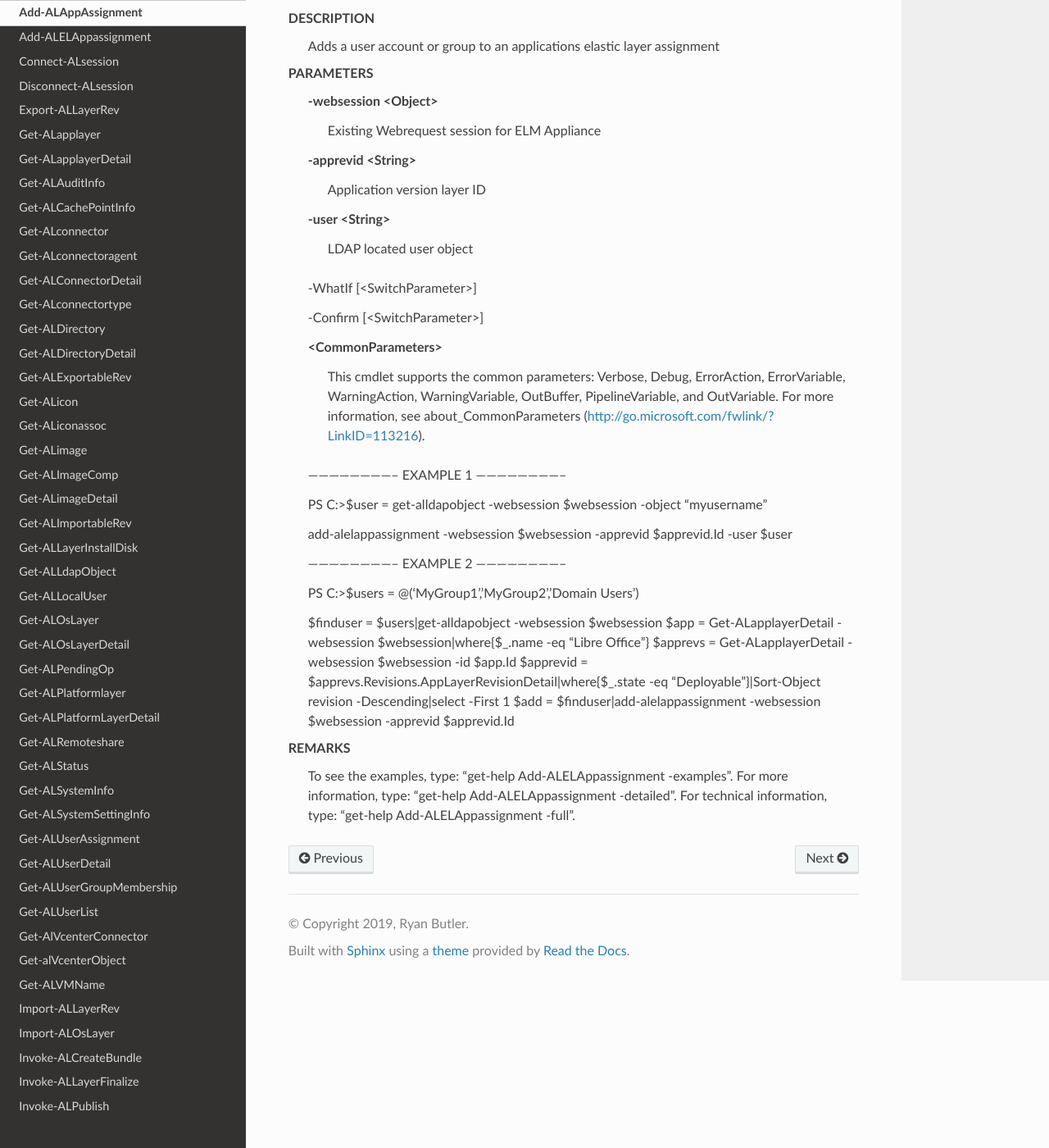
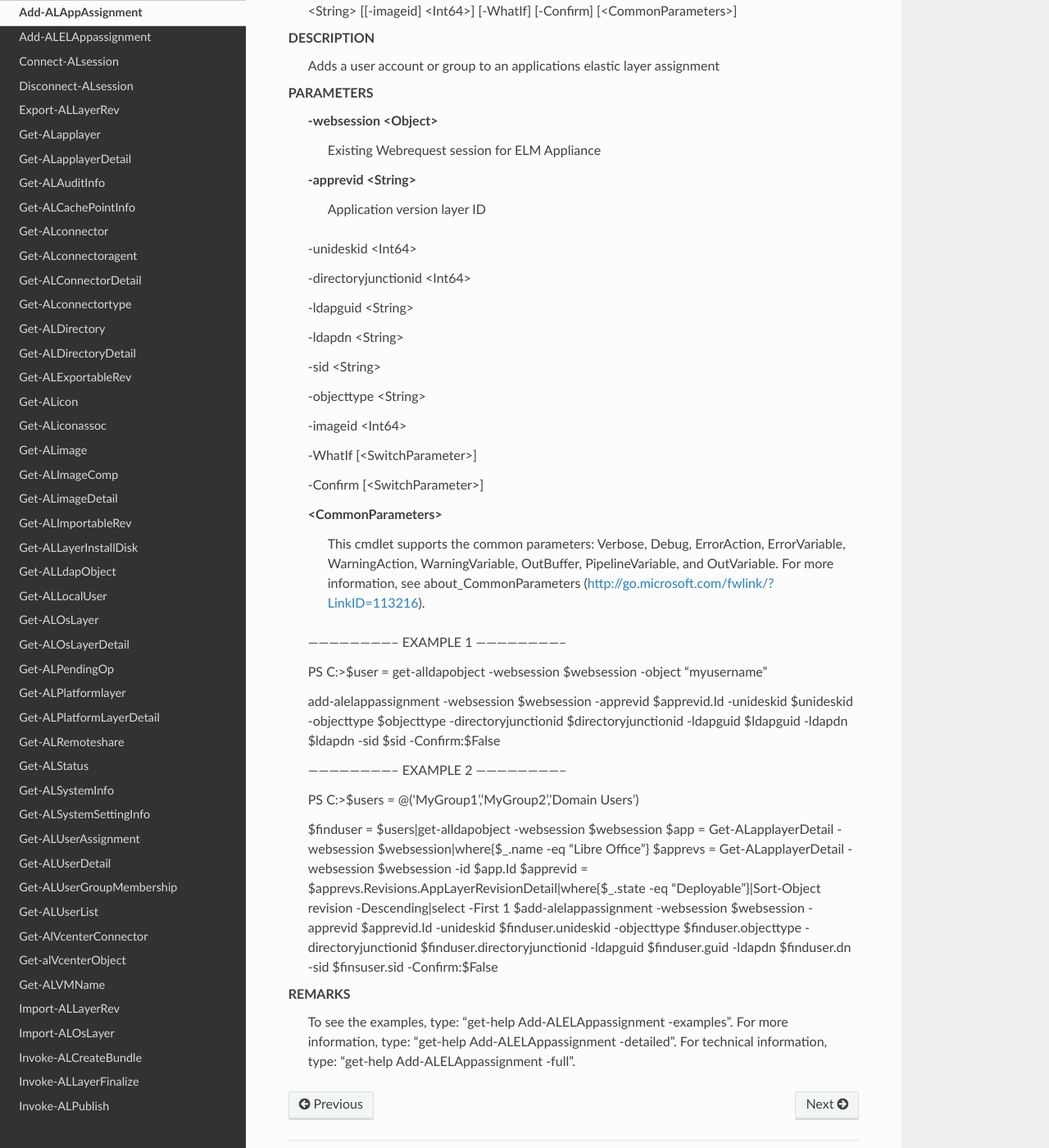
Before and after one commit to ryancbutler/UnideskSDK, a Sphinx documentation site: the page built from docs/cmd/cmd_add.rst, in a window 1280 px wide and 1400 px high, scrolled down 1663 px. Shown: the whole window at 82% size. Built offline with Sphinx 7.4.7 and the Read the Docs theme 2.0.0, drawn with Linux system fonts in a browser that asks for light colours; some of the changed text lies outside the part shown.

Commit message:
PSGallery Version Update to 0.3.19

```diff
--- a/docs/cmd/cmd_add.rst
+++ b/docs/cmd/cmd_add.rst
@@ -71,7 +71,8 @@ SYNOPSIS
 
 
 SYNTAX
-    Add-ALELAppassignment [-websession] <Object> [-apprevid] <String> [-user] <String> [-WhatIf] [-Confirm] [<CommonParameters>]
+    Add-ALELAppassignment [-websession] <Object> [-apprevid] <String> [-unideskid] <Int64> [-directoryjunctionid] <Int64> [-ldapguid] <String> [-ldapdn] <String> [-sid] <String> [-objecttype] <String> [[-imageid] <Int64>]
+    [-WhatIf] [-Confirm] [<CommonParameters>]
 
 
 DESCRIPTION
@@ -85,8 +86,19 @@ PARAMETERS
     -apprevid <String>
         Application version layer ID
 
-    -user <String>
-        LDAP located user object
+    -unideskid <Int64>
+
+    -directoryjunctionid <Int64>
+
+    -ldapguid <String>
+
+    -ldapdn <String>
+
+    -sid <String>
+
+    -objecttype <String>
+
+    -imageid <Int64>
 
     -WhatIf [<SwitchParameter>]
 
@@ -102,7 +114,7 @@ PARAMETERS
 
     PS C:\>$user = get-alldapobject -websession $websession -object "myusername"
 
-    add-alelappassignment -websession $websession -apprevid $apprevid.Id -user $user
+    add-alelappassignment -websession $websession -apprevid $apprevid.Id -unideskid $unideskid -objecttype $objecttype -directoryjunctionid $directoryjunctionid -ldapguid $ldapguid -ldapdn $ldapdn -sid $sid -Confirm:$False
 
 
 
@@ -115,7 +127,8 @@ PARAMETERS
     $app = Get-ALapplayerDetail -websession $websession|where{$_.name -eq "Libre Office"}
     $apprevs = Get-ALapplayerDetail -websession $websession -id $app.Id
     $apprevid = $apprevs.Revisions.AppLayerRevisionDetail|where{$_.state -eq "Deployable"}|Sort-Object revision -Descending|select -First 1
-    $add = $finduser|add-alelappassignment -websession $websession -apprevid $apprevid.Id
+    $add-alelappassignment -websession $websession -apprevid $apprevid.Id -unideskid $finduser.unideskid -objecttype $finduser.objecttype -directoryjunctionid $finduser.directoryjunctionid -ldapguid $finduser.guid -ldapdn
+    $finduser.dn -sid $finsuser.sid -Confirm:$False
 
 
 
```
Also changed, not shown: 1 other file.
